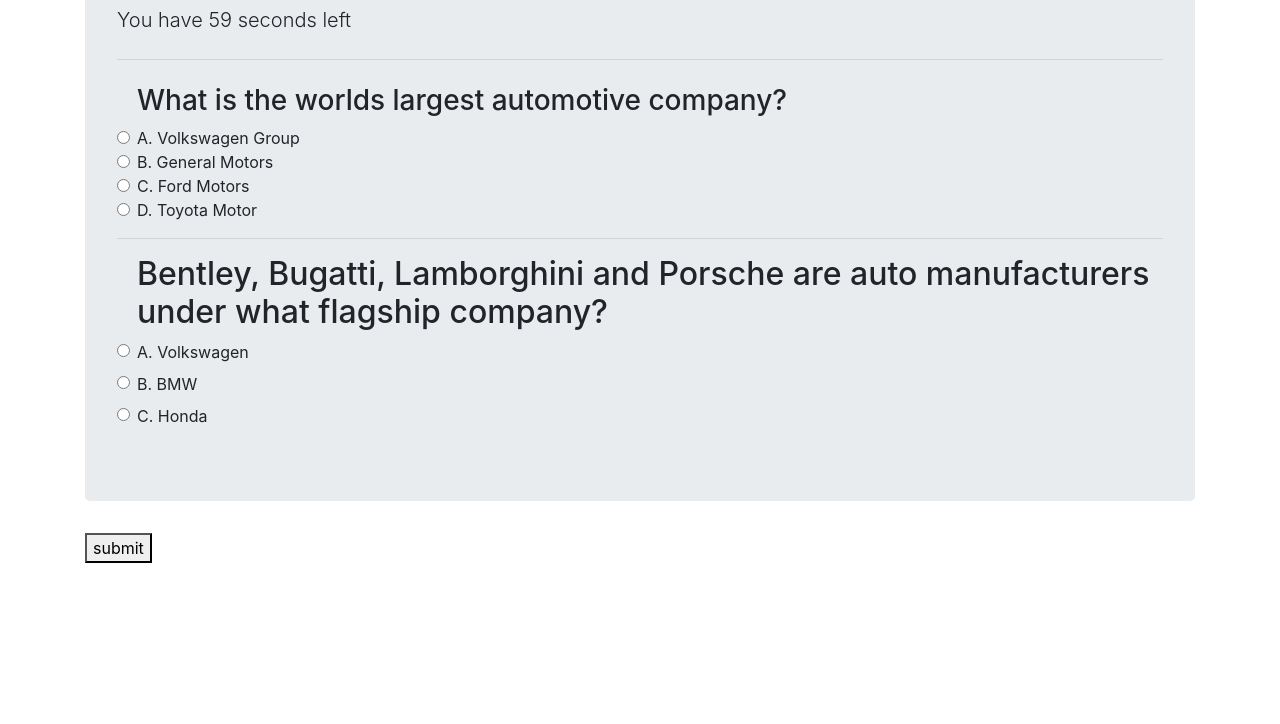
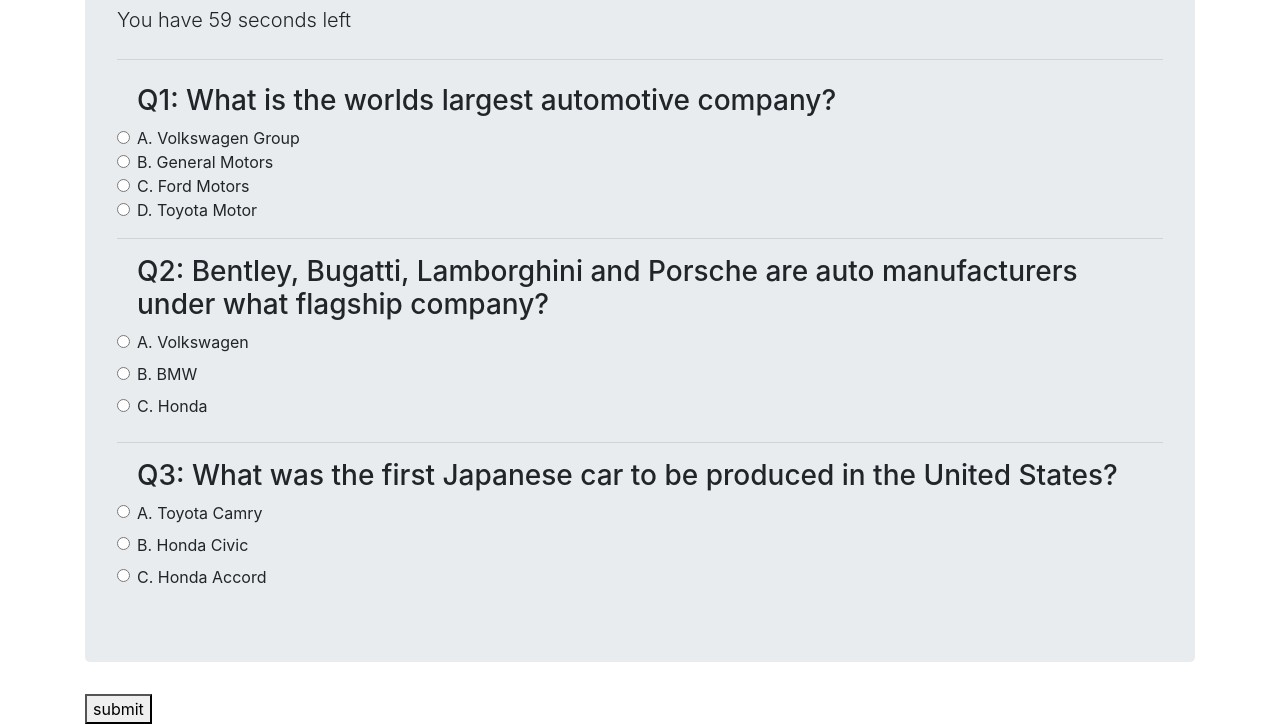
Before and after one commit to Senyan-Luo/TriviaGame, a plain HTML site: page index.html in a window 1280 px wide. Both pictures are taken after a click on the button "Begin trivia". Shown: the part 134-858 px from the top of the page. Before the commit the page ends 800 px from the top, so only its background shows below. Drawn offline with nearby package versions, Linux system fonts and the light colour scheme.

Commit message:
counter bug fixed

```diff
--- a/assets/app.js
+++ b/assets/app.js
@@ -12,27 +12,24 @@
     $("#submitButton").append(submitButton)
     $(submitButton).on("click", function(){
 
-    if($("#exampleRadios4").is(":checked")){
+    if($("#question1-4").is(":checked")){
     correctAnswer ++
 }
     if($("#question2-1").is(":checked")){
     correctAnswer ++
 }
-    else{
-    wrongAnswer ++
+    if($("#question3-3").is(":checked")){
+    correctAnswer ++
 }
+    wrongAnswer = (3-correctAnswer)
     stop()
+
+
 
     $("#submitButton").hide()
     })
    intervalId = setInterval(decrement, 1000)
 
-if($("#exampleRadios4").is(":checked")){
-        correctAnswer ++
-    }
-    else{
-        wrongAnswer ++
-    }
     })
 
 function decrement(){
@@ -52,6 +49,7 @@
     $("#correctResult").html("Correct answers: " + correctAnswer)
     $("#incorrectResult").html("Incorrect answer: " + wrongAnswer)
     console.log(correctAnswer)
+    console.log(wrongAnswer)
 }
 
 })
--- a/index.html
+++ b/index.html
@@ -21,28 +21,28 @@
     <div id="questions">
             <form method="post" action="#">
                 <div class="form-check">
-                <h3>What is the worlds largest automotive company? </h3>
+                <h3> Q1: What is the worlds largest automotive company? </h3>
 
-                    <input class="form-check-input" type="radio" name="exampleRadios" id="exampleRadios1" value="option1">
-                    <label class="form-check-label" for="exampleRadios1">
+                    <input class="form-check-input" type="radio"  id="question1-1" name="question1" value="option1">
+                    <label class="form-check-label" for="question1-1">
                             A. Volkswagen Group
                     </label>
                   </div>
                   <div class="form-check">
-                    <input class="form-check-input" type="radio" name="exampleRadios" id="exampleRadios2" value="option2">
-                    <label class="form-check-label" for="exampleRadios2">
+                    <input class="form-check-input" type="radio"  id="question1-2" name="question1" value="option2">
+                    <label class="form-check-label" for="question1-2">
                             B. General Motors
                     </label>
                   </div>
                   <div class="form-check">
-                        <input class="form-check-input" type="radio" name="exampleRadios" id="exampleRadios3" value="option3">
-                        <label class="form-check-label" for="exampleRadios2">
+                        <input class="form-check-input" type="radio"  id="question1-3" name="question1" value="option3">
+                        <label class="form-check-label" for="question1-3">
                                 C. Ford Motors
                         </label>
                       </div>
                 <div class="form-check">
-                            <input class="form-check-input" type="radio" name="exampleRadios" id="exampleRadios4" value="option4">
-                            <label class="form-check-label" for="exampleRadios2">
+                            <input class="form-check-input" type="radio"  id="question1-4" name="question1" value="option4">
+                            <label class="form-check-label" for="question1-4">
                                     D. Toyota Motor
                             </label>
                 </div>
@@ -50,21 +50,36 @@
 
                 <div class = "form-check">
                     <div>
-                    <h2>Bentley, Bugatti, Lamborghini and Porsche are auto manufacturers under what flagship company? </h2>
-                    <input class="form-check-input" type="radio" name="exampleRadios" id="question2-1" value="option1">
+                    <h3> Q2: Bentley, Bugatti, Lamborghini and Porsche are auto manufacturers under what flagship company? </h3>
+                    <input class="form-check-input" type="radio"  id="question2-1" name="question2" value="option1">
                         <label for="question2-1"> A. Volkswagen </label>
                 </div>
                 <div>
-                        <input class="form-check-input" type="radio" name="exampleRadios" id="question2-2" value="option2">
+                        <input class="form-check-input" type="radio"  id="question2-2" name="question2" value="option2">
                         <label for="question2-2"> B. BMW </label>
                 </div>
                 <div>
-                        <input class="form-check-input" type="radio" name="exampleRadios" id="question2-3" value="option3">
+                        <input class="form-check-input" type="radio"  id="question2-3" name="question2" value="option3">
                         <label for="question2-3"> C. Honda </label>
                 </div>
                 </div>
+                      <hr>
 
-
+                <div class = "form-check">
+                        <div>
+                        <h3> Q3: What was the first Japanese car to be produced in the United States? </h3>
+                        <input class="form-check-input" type="radio"  id="question3-1" name="question3" value="option1">
+                            <label for="question3-1"> A. Toyota Camry</label>
+                    </div>
+                    <div>
+                            <input class="form-check-input" type="radio"  id="question3-2" name="question3" value="option2">
+                            <label for="question3-2"> B. Honda Civic </label>
+                    </div>
+                    <div>
+                            <input class="form-check-input" type="radio"  id="question3-3" name="question3" value="option3">
+                            <label for="question3-3"> C. Honda Accord </label>
+                    </div>
+                    </div>
 
             </form>
 </div>
```
